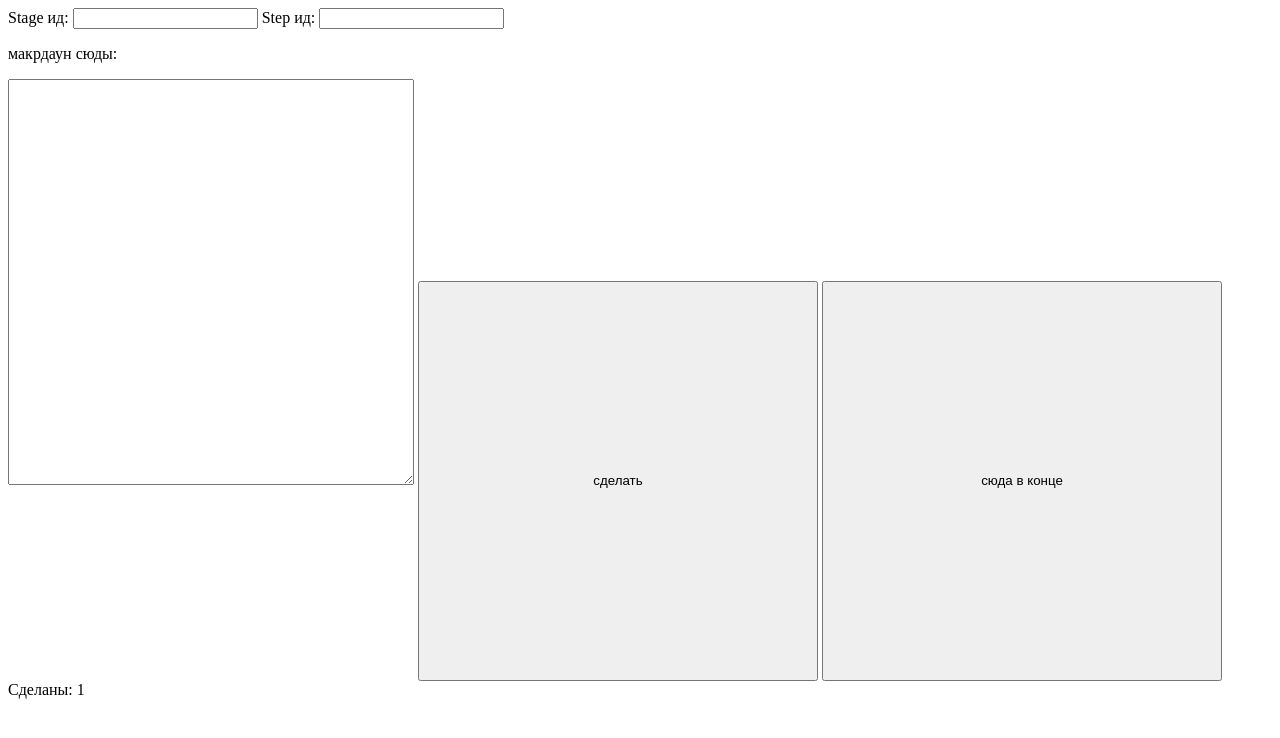
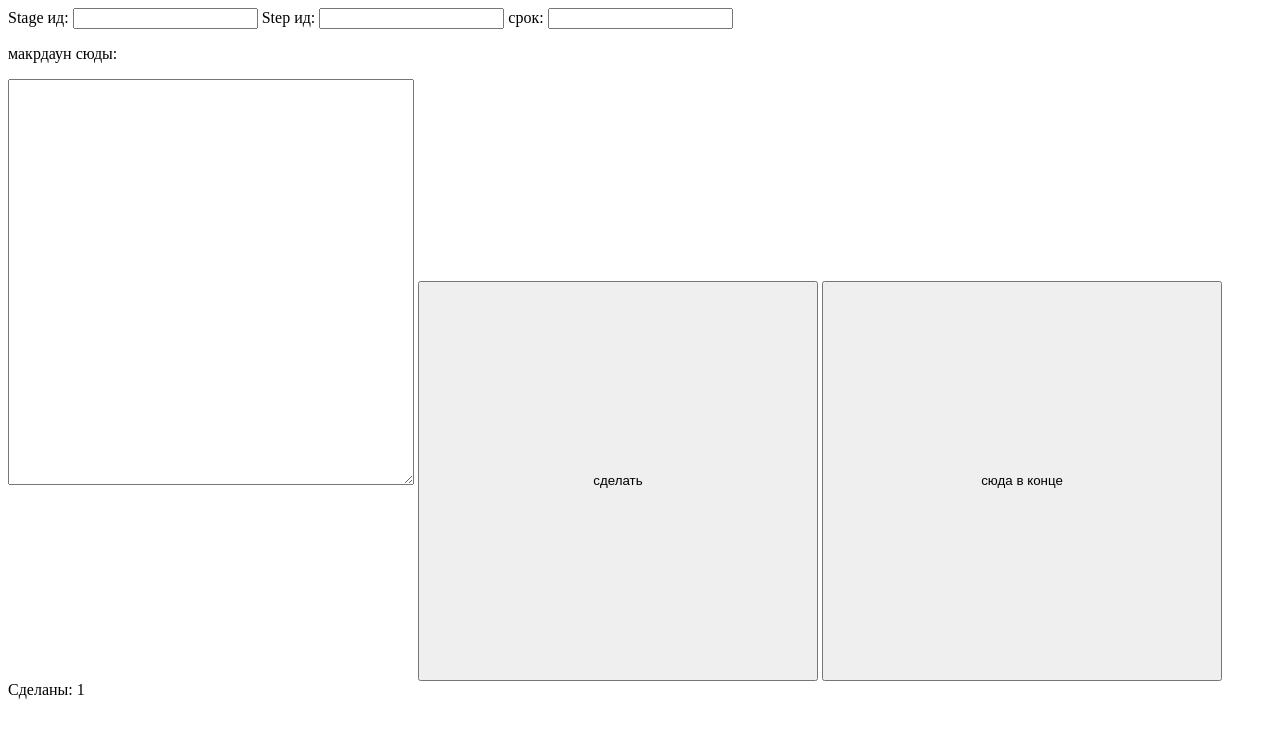
Before and after one commit to damnmicrowave/helper, a website: page index.html in a window 1280 px wide. Both pictures are taken after a click on the button "сделать". Drawn offline with Linux system fonts and the light colour scheme.

```diff
--- a/index.html
+++ b/index.html
@@ -20,6 +20,10 @@
     <input type="text"/>
 </label>
 <label>
+    срок:
+    <input type="text"/>
+</label>
+<label>
     <p>макрдаун сюды:</p>
     <textarea></textarea>
 </label>
@@ -32,13 +36,14 @@
   const s1 = document.querySelector('span')
   const [ b1, b2 ] = document.querySelectorAll('button')
   b1.onclick = () => {
-    const [ i1, i2 ] = document.querySelectorAll('input')
+    const [ i1, i2, i3 ] = document.querySelectorAll('input')
     const t1 = document.querySelector('textarea')
     if ( !(i1.value in json) ) {
       json[i1.value] = {}
     }
-    json[i1.value][i2.value] = t1.value
+    json[i1.value][i2.value] = [t1.value, i3.value]
     i2.value = ''
+    i3.value = ''
     t1.value = ''
     let n = 0
     Object.keys(json).forEach(k => n += Object.keys(json[k]).length)
```
